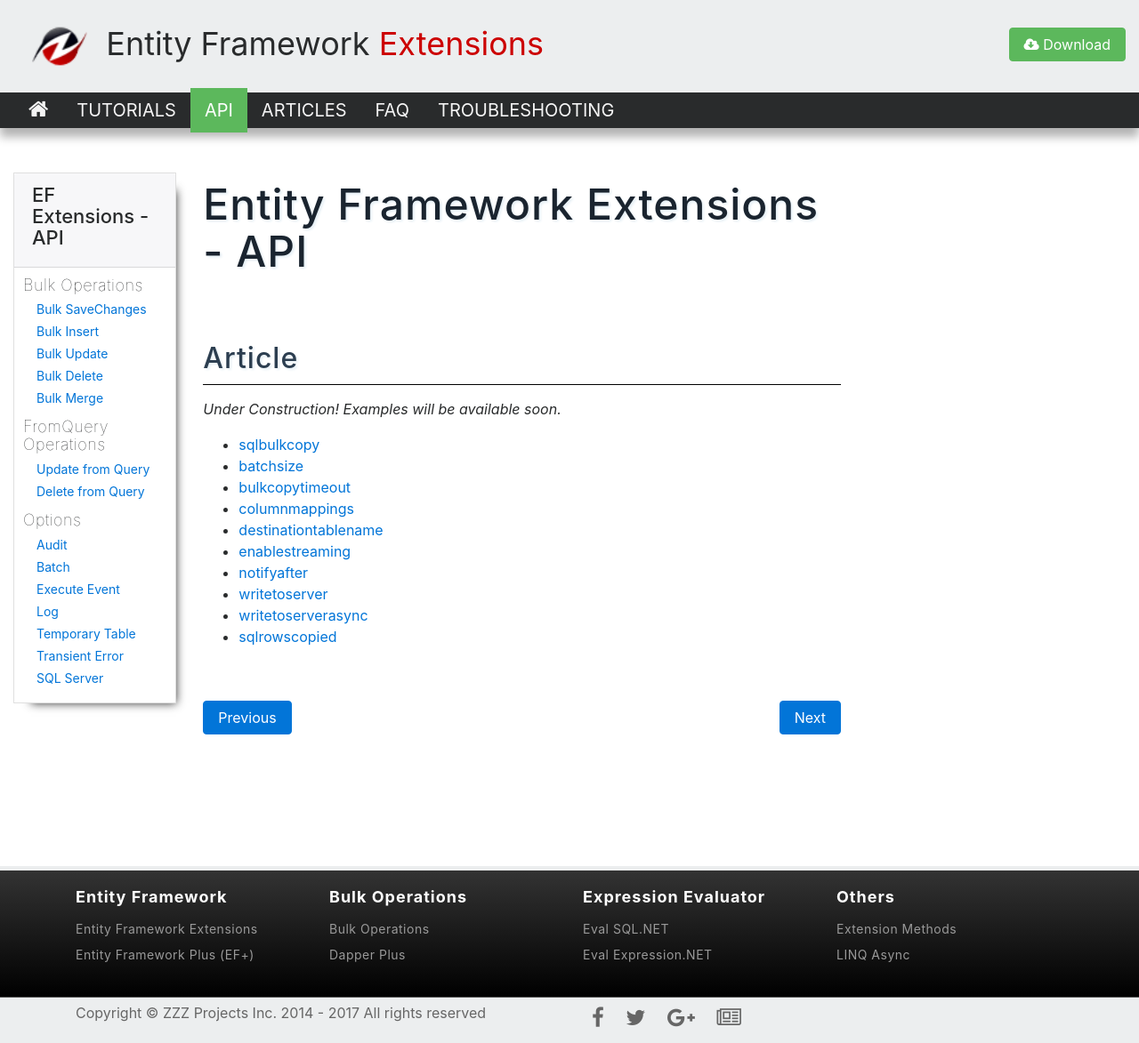
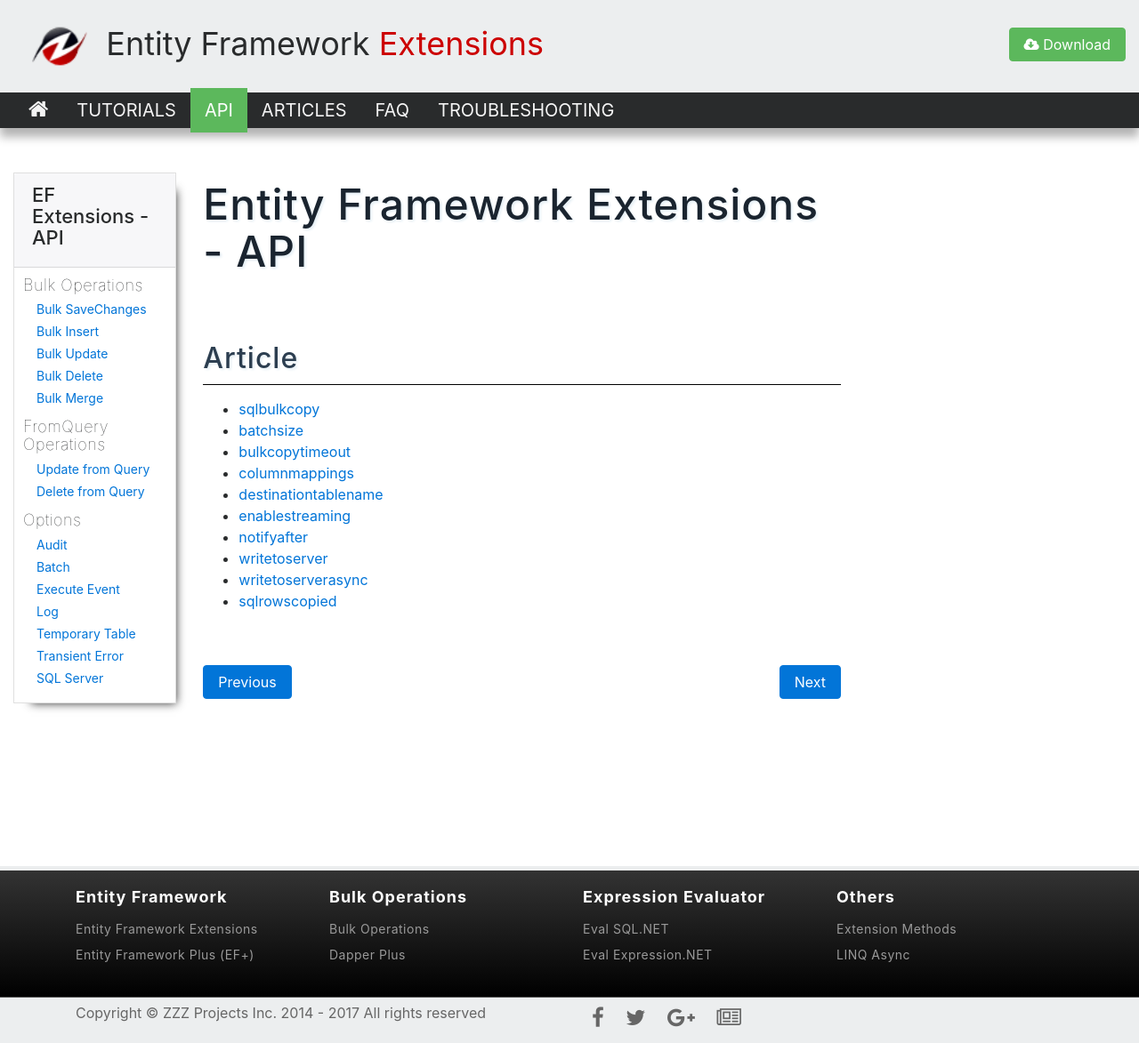
Before and after one commit to zzzprojects/EntityFramework-Extensions, a Jekyll site: the page built from docs/pages/api/api.md, in a window 1280 px wide. Shown: the whole page at 89% size. Built offline with Jekyll 4.4.1, drawn with Linux system fonts in a browser that asks for light colours; nearby versions of some CDN libraries.

Commit message:
Update api.md

```diff
--- a/docs/pages/api/api.md
+++ b/docs/pages/api/api.md
@@ -8,8 +8,6 @@ permalink: api
 
 ## Article
 
-_Under Construction! Examples will be available soon._
-
 <ul>
 {% for num in (0..site.data.permalink.size) %}
 	{% if site.data.permalink[num].category == page.permalink %}
```
